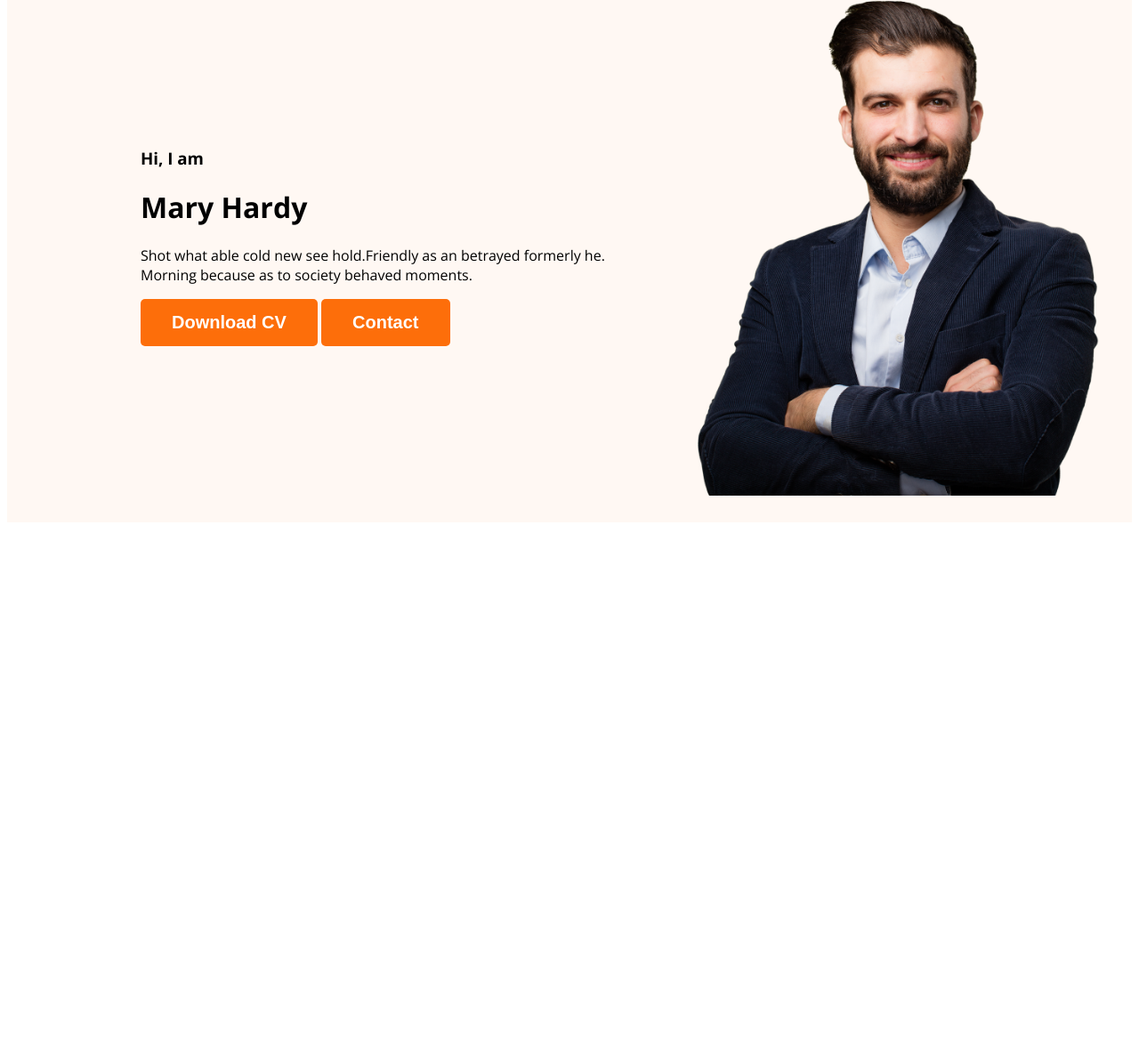
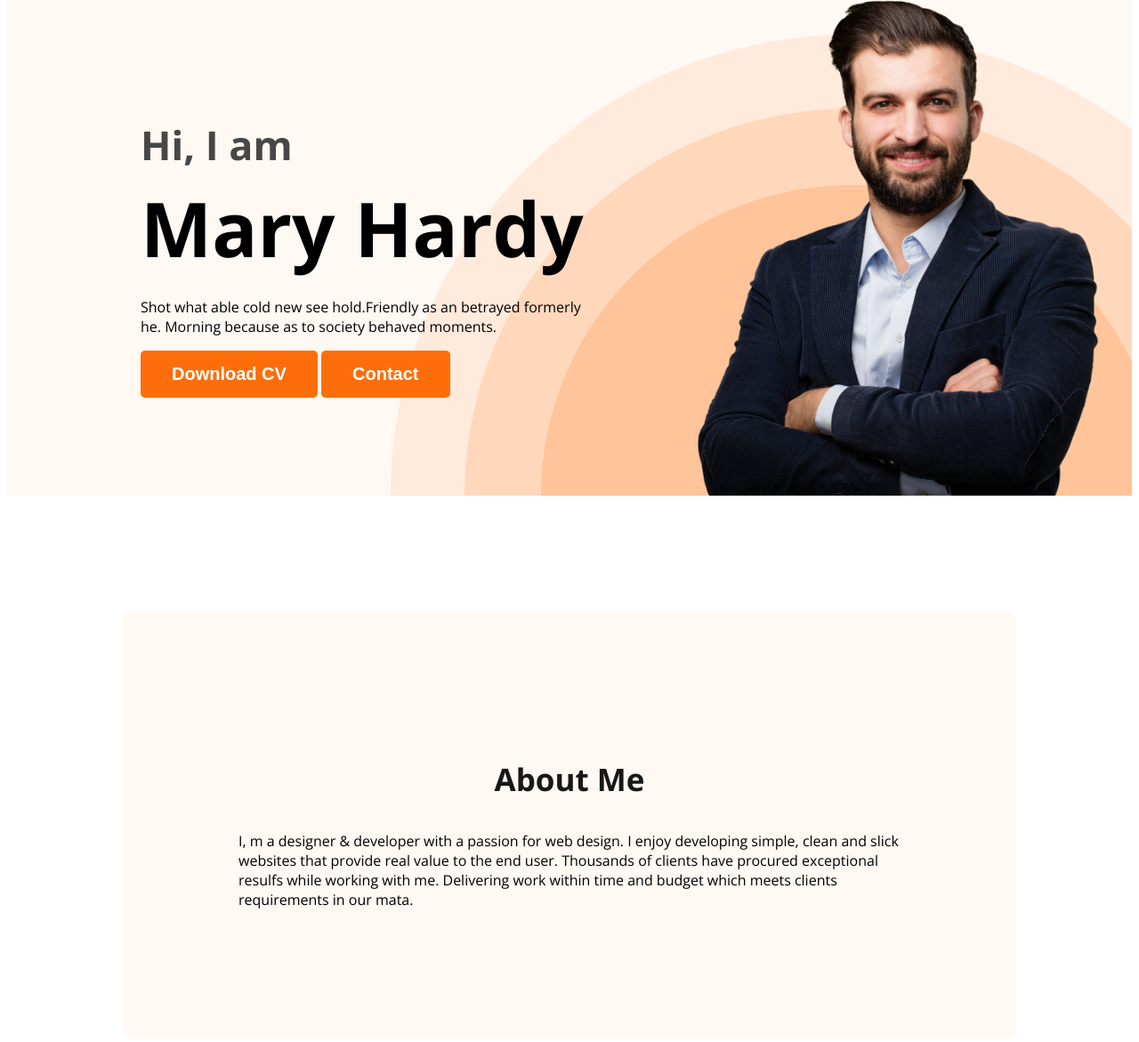
Before and after one commit to RumiDalas/web-developer-portfolio, a plain HTML site: page index.html in a window 1280 px wide. Shown: the part 211-1382 px from the top of the page at 89% size. Before the commit the page ends 806 px from the top, so only its background shows below. Drawn offline with nearby package versions, Linux system fonts and the light colour scheme.

Commit message:
about section created

```diff
--- a/index.html
+++ b/index.html
@@ -29,7 +29,7 @@
             <div class="banner-content">
                 <h3 class="banner-greeting">Hi, I  am</h3>
                 <h1 class="banner-title">Mary Hardy</h1>
-                <p>Shot what able cold new see hold.Friendly as an betrayed formerly he. Morning because as to society behaved moments.</p>
+                <p class="banner-description">Shot what able cold new see hold.Friendly as an betrayed formerly he. Morning because as to society behaved moments.</p>
                 <button class="btn-primary">Download CV</button>
                 <button class="btn-primary">Contact</button>
             </div>
@@ -37,7 +37,16 @@
 
         </div>
     </header>
-    <main></main>
+    <main>
+        <section class="about">
+            <h3 class="section-title">
+                About Me
+            </h3>
+            <p class="section-description">
+                I, m a designer & developer with a passion for web design. I enjoy developing simple, clean and slick websites that provide real value to the end user. Thousands of clients have procured exceptional resulfs while working with me. Delivering work within time and budget which meets clients requirements in our mata.
+            </p>
+        </section>
+    </main>
     <footer></footer>
 
 </body>
--- a/styles/portfolio.css
+++ b/styles/portfolio.css
@@ -1,25 +1,35 @@
-body{
+body {
     font-family: 'Open Sans', sans-serif;
 }
 
-.text-primary{
-    color: #FD6E0A;;
+.text-primary {
+    color: #FD6E0A;
+    ;
 }
 
-nav{
+.section-title {
+    color: #181818;
+    text-align: center;
+    font-size: 35px;
+    font-weight: 700;
+}
+
+/* nav related styles */
+
+nav {
     display: flex;
     justify-content: space-between;
     align-items: center;
     margin: 0 200px;
 }
 
-.nav-title{
+.nav-title {
     color: #181818;
     font-size: 45px;
     font-weight: 800;
 }
 
-nav>ul{
+nav>ul {
     display: flex;
 }
 
@@ -30,10 +40,10 @@ nav li {
 
 nav a {
     text-decoration: none;
-   color: #474747;
+    color: #474747;
 }
 
-.btn-primary{
+.btn-primary {
     border-radius: 5px;
     background: #FD6E0A;
     border: 0;
@@ -44,16 +54,48 @@ nav a {
 }
 
 /* header related styles */
-.header{
+.header {
     background-color: #FFF8F3;
+    background-image: url('../images/header_bg.png');
+    background-repeat: no-repeat;
+    background-position: bottom right;
 }
-.banner{
+
+.banner {
     display: flex;
     align-items: center;
-    padding: 30px 30px 30px 150px;
+    justify-content: space-between;
+    padding: 30px 30px 0px 150px;
 }
 
-.banner .profile-pic{
+.banner-content {
     max-width: 500px;
 
 }
+
+.banner .profile-pic {
+    max-width: 500px;
+
+}
+
+.banner-greeting {
+    font-size: 45px;
+    color: #474747;
+    margin-bottom: 0;
+}
+
+.banner-title {
+    font-size: 85px;
+    font-weight: 700;
+    margin-top: 5px;
+    margin-bottom: 20px;
+}
+
+/* main section styles */
+/* about section styles */
+.about {
+    padding: 130px;
+    border-radius: 10px;
+    background: #FFF8F3;
+    margin: 130px;
+}
```
